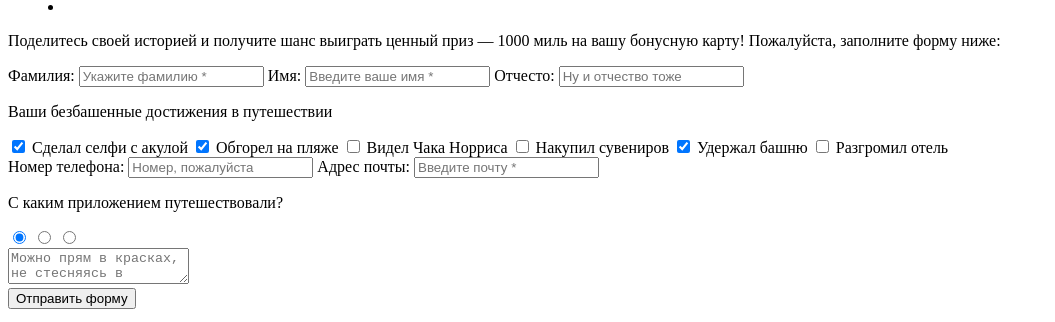
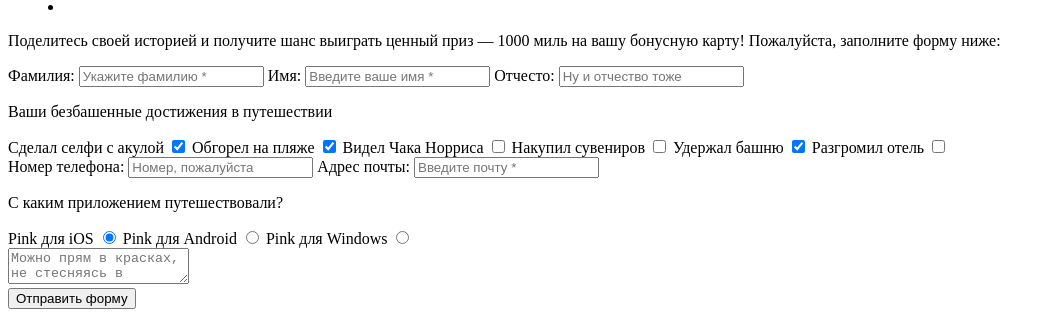
Before and after one commit to Ruslan-95/422621-pink, a website: page source/form.html in a window 1280 px wide. Shown: the part 130-452 px from the top of the page, without its empty margins (0-1055 px from the left). Drawn offline with Linux system fonts and the light colour scheme.

Commit message:
i really hope this is last commit

```diff
--- a/source/form.html
+++ b/source/form.html
@@ -36,29 +36,23 @@
 
             <p class="trip__paragraph">Ваши безбашенные
                 достижения в путешествии</p>
-            <label for="selfie" class="trip__label">
+            <label for="selfie" class="trip__label">Сделал селфи с акулой
                 <input id="selfie" type="checkbox" class="visually-hidden trip__checkbox" checked>
-                <span class="trip__filter-name">Сделал селфи с акулой</span>
             </label>
-            <label for="beach" class="trip__label">
+            <label for="beach" class="trip__label">Обгорел на пляже
                 <input id="beach" type="checkbox" class="visually-hidden trip__checkbox" checked>
-                <span class="trip__filter-name">Обгорел на пляже</span>
             </label>
-            <label for="star" class="trip__label">
+            <label for="star" class="trip__label">Видел Чака Норриса
                 <input id="star" type="checkbox" class="visually-hidden trip__checkbox">
-                <span class="trip__filter-name">Видел Чака Норриса</span>
             </label>
-            <label for="souvenirs" class="trip__label">
+            <label for="souvenirs" class="trip__label">Накупил сувениров
                 <input id="souvenirs" type="checkbox" class="visually-hidden trip__checkbox">
-                <span class="trip__filter-name">Накупил сувениров</span>
             </label>
-            <label for="build" class="trip__label">
+            <label for="build" class="trip__label">Удержал башню
                 <input id="build" type="checkbox" class="visually-hidden trip__checkbox" checked>
-                <span class="trip__filter-name">Удержал башню</span>
             </label>
-            <label for="hooligan" class="trip__label">
+            <label for="hooligan" class="trip__label">Разгромил отель
                 <input id="hooligan" type="checkbox" class="visually-hidden trip__checkbox">
-                <span class="trip__filter-name">Разгромил отель</span>
             </label>
         </section>
 
@@ -73,15 +67,15 @@
         <section class="platform-trip">
             <p class="platform-trip__paragraph">С каким приложением
                 путешествовали?</p>
-            <label class="trip__label">
+            <label class="trip__label">Pink для iOS
                 <input type="radio" class="visually-hidden trip__checkbox" checked>
             </label>
 
-            <label class="trip__label">
+            <label class="trip__label">Pink для Android
                 <input type="radio" class="visually-hidden trip__checkbox">
             </label>
 
-            <label class="trip__label">
+            <label class="trip__label">Pink для Windows
                 <input type="radio" class="visually-hidden trip__checkbox">
             </label>
         </section>
@@ -98,13 +92,13 @@
             <img class="footer__logo-img" src="http://placehold.it/150x100" alt="logo">
         </a>
         <ul class="footer__networks-list footer-network">
-            <li class="footer-network__item-logo item-logo item-logo-twitter">
+            <li class="footer-network__item-logo item-logo item-logo--twitter">
                 <a href="#">Твиттер</a>
             </li>
-            <li class="footer-network__item-logo item-logo item-logo-facebook">
+            <li class="footer-network__item-logo item-logo item-logo--facebook">
                 <a href="#">Фейсбук</a>
             </li>
-            <li class="footer-network__item-logo item-logo item-logo-youtube">
+            <li class="footer-network__item-logo item-logo item-logo--youtube">
                 <a href="#">Ютуб</a>
             </li>
         </ul>
```
Also changed, not shown: source/index.html (+3 -3 lines), source/photo.html (+3 -3 lines).
